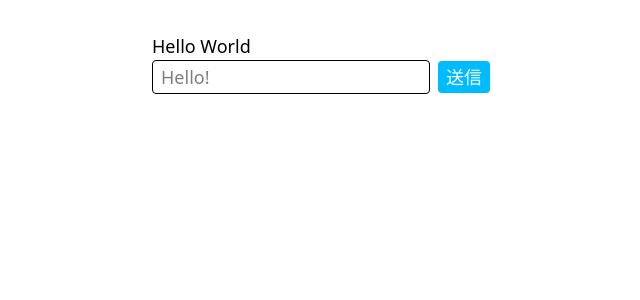
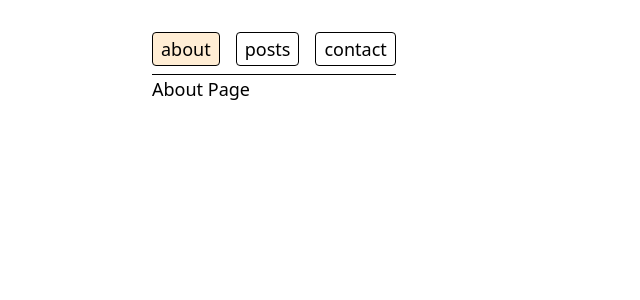
Before and after one commit to etranger2268/udemy-react-hooks-complete, a React (Vite) app: page / in a window 1280 px wide. Shown: the top 300 px of the page, without its empty margins (72-712 px from the left). Built offline with nearby package versions, Linux system fonts and the light colour scheme.

Commit message:
develop-08-53

```diff
--- a/src/App.tsx
+++ b/src/App.tsx
@@ -12,7 +12,8 @@
 // import Lesson5_1 from './lessons/Lesson5/Lesson5_1';
 // import Lesson5_2 from './lessons/Lesson5/Lesson5_2';
 // import Lesson5_3 from './lessons/Lesson5/Lesson5_3';
-import Lesson6 from './lessons/Lesson6/Lesson6';
+// import Lesson6 from './lessons/Lesson6/Lesson6';
+import Lesson7_1 from './lessons/Lesson7/Lesson7_1/Lesson7_1';
 
 export default function App() {
   return (
@@ -32,7 +33,8 @@ export default function App() {
       {/* <Lesson5_1 /> */}
       {/* <Lesson5_2 /> */}
       {/* <Lesson5_3 /> */}
-      <Lesson6 />
+      {/* <Lesson6 /> */}
+      <Lesson7_1 />
     </div>
   );
 }
--- /dev/null
+++ b/src/lessons/Lesson7/Lesson7_1/AboutTab.tsx
@@ -0,0 +1,3 @@
+export default function AboutTab() {
+  return <h1>About Page</h1>;
+}
--- /dev/null
+++ b/src/lessons/Lesson7/Lesson7_1/ContactTab.tsx
@@ -0,0 +1,3 @@
+export default function ContactTab() {
+  return <h1>Contact Page</h1>;
+}
--- /dev/null
+++ b/src/lessons/Lesson7/Lesson7_1/Lesson7_1.tsx
@@ -0,0 +1,46 @@
+import { type MouseEvent, useState } from 'react';
+import AboutTab from './AboutTab';
+import ContactTab from './ContactTab';
+import PostsTab from './PostsTab';
+import TabButton from './TabButton';
+
+const ABOUT = 'about';
+const POSTS = 'posts';
+const CONTACT = 'contact';
+
+export default function Lesson7_1() {
+  const [tab, setTab] = useState('about');
+
+  return (
+    <div className="ml-8 text-lg">
+      <div className="flex gap-4 items-center">
+        <TabButton
+          id={ABOUT}
+          isActive={tab === ABOUT}
+          onClick={(e: MouseEvent<HTMLButtonElement>) => setTab(e.currentTarget.id)}
+        >
+          {ABOUT}
+        </TabButton>
+        <TabButton
+          id={POSTS}
+          isActive={tab === POSTS}
+          onClick={(e: MouseEvent<HTMLButtonElement>) => setTab(e.currentTarget.id)}
+        >
+          {POSTS}
+        </TabButton>
+        <TabButton
+          id={CONTACT}
+          isActive={tab === CONTACT}
+          onClick={(e: MouseEvent<HTMLButtonElement>) => setTab(e.currentTarget.id)}
+        >
+          {CONTACT}
+        </TabButton>
+      </div>
+      <div className="border-t mt-2">
+        {tab === ABOUT && <AboutTab />}
+        {tab === POSTS && <PostsTab />}
+        {tab === CONTACT && <ContactTab />}
+      </div>
+    </div>
+  );
+}
--- /dev/null
+++ b/src/lessons/Lesson7/Lesson7_1/PostsTab.tsx
@@ -0,0 +1,39 @@
+import { Suspense, use } from 'react';
+import { Fragment } from 'react/jsx-runtime';
+
+const simulateDelay = async <T,>(data: T): Promise<T> => {
+  await new Promise((resolve) => setTimeout(resolve, 3000));
+  return data;
+};
+
+const posts = Array.from({ length: 100 }, (_, i) => String(i + 1).padStart(3, '0'));
+const postsPromise = simulateDelay(posts);
+
+export default function PostsTab() {
+  return (
+    <div>
+      <h1>Posts Page</h1>
+      <ul className="list-disc ml-6">
+        <Suspense fallback={<p className="text-green-600">Loading...</p>}>
+          <PostsTabContent postsPromise={postsPromise} />
+        </Suspense>
+      </ul>
+    </div>
+  );
+}
+
+type PostsTabContentProps = {
+  postsPromise: Promise<string[]>;
+};
+
+function PostsTabContent({ postsPromise }: PostsTabContentProps) {
+  const posts = use(postsPromise);
+
+  return (
+    <Fragment>
+      {posts.map((post) => (
+        <li key={post}>Post #{post}</li>
+      ))}
+    </Fragment>
+  );
+}
--- /dev/null
+++ b/src/lessons/Lesson7/Lesson7_1/TabButton.tsx
@@ -0,0 +1,23 @@
+import type { MouseEvent, ReactNode } from 'react';
+
+type Props = {
+  children: ReactNode;
+  id: string;
+  isActive: boolean;
+  onClick: (e: MouseEvent<HTMLButtonElement>) => void;
+};
+
+export default function TabButton({ children, id, isActive, onClick }: Props) {
+  const bg = isActive ? 'bg-orange-100 hover:bg-orange-300' : 'bg-white hover:bg-gray-100';
+
+  return (
+    <button
+      id={id}
+      type="button"
+      onClick={onClick}
+      className={`py-0.5 border px-2 rounded transition-all duration-300 ${bg}`}
+    >
+      {children}
+    </button>
+  );
+}
```
